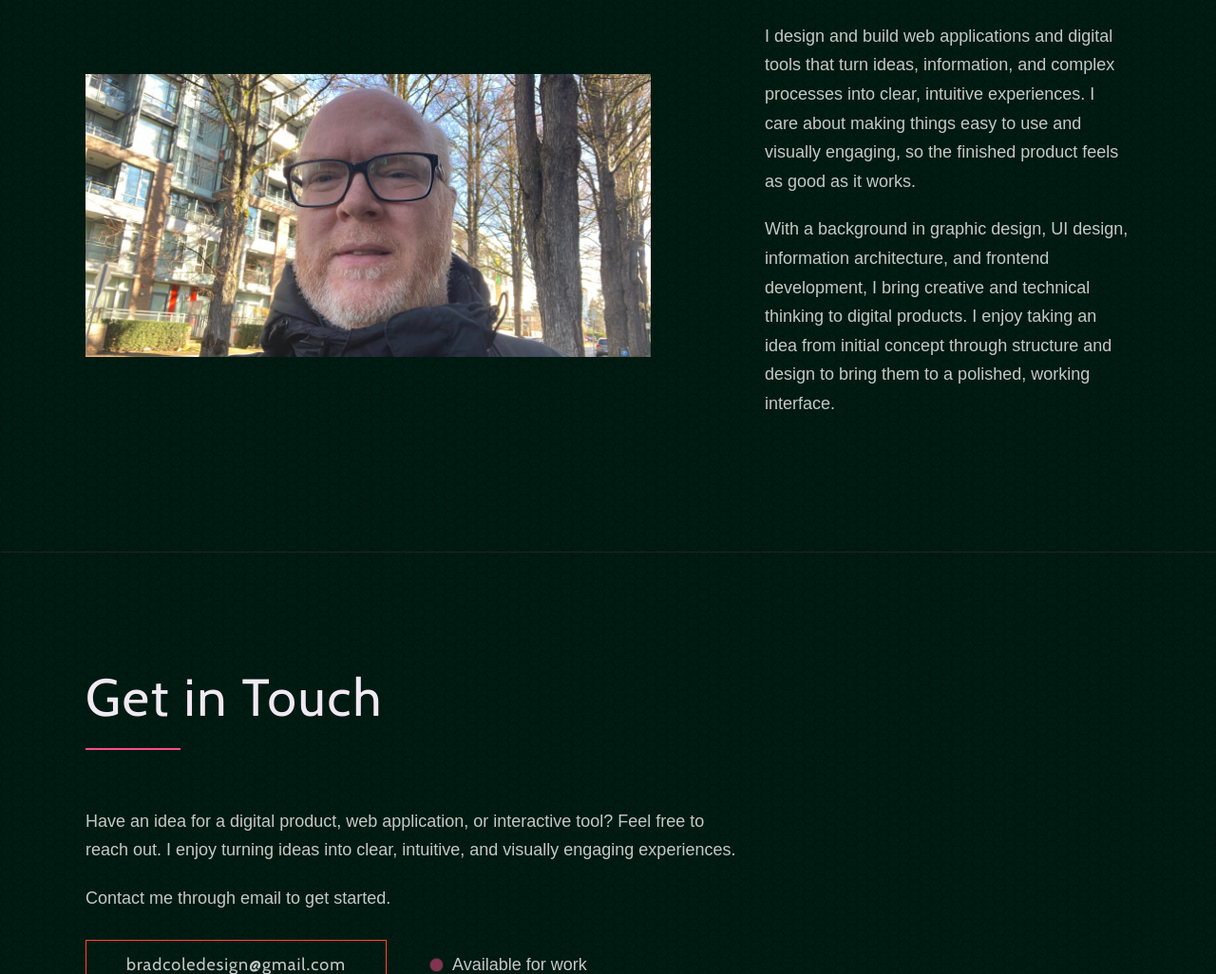
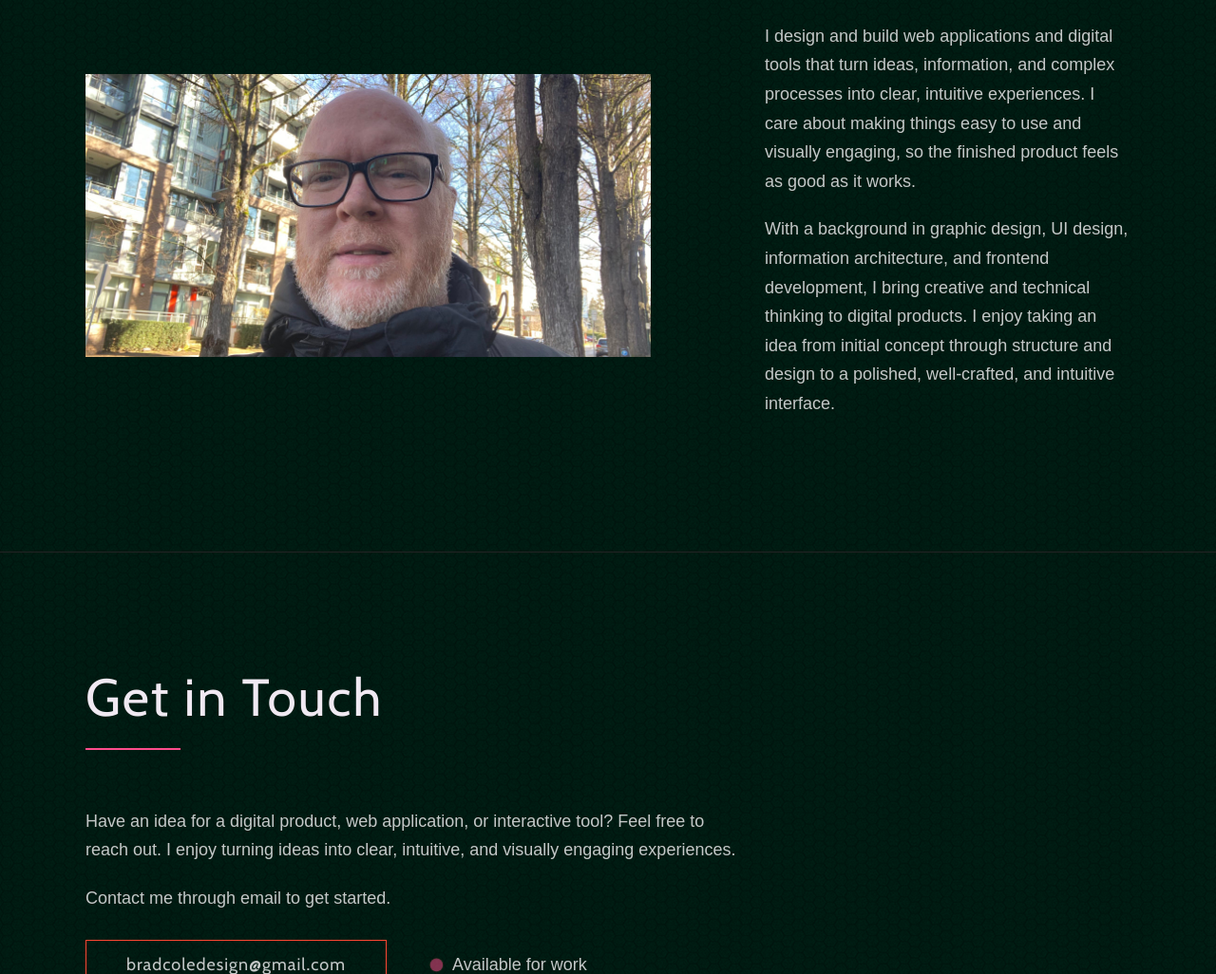
Before and after one commit to artwired/brads-dev-portfolio, a website built with Vite: page index.html in a window 1280 px wide. Shown: the part 3538-4564 px from the top of the page at 95% size. Built offline with nearby package versions, Linux system fonts and the light colour scheme; files whose address does not match are found by name.

Commit message:
Update index.html
adjusting the wording to more accurately reflect what I do

```diff
--- a/index.html
+++ b/index.html
@@ -267,8 +267,8 @@
                 With a background in graphic design, UI design, information
                 architecture, and frontend development, I bring creative and
                 technical thinking to digital products. I enjoy taking an idea
-                from initial concept through structure and design to bring them
-                to a polished, working interface.
+                from initial concept through structure and design to a polished,
+                well-crafted, and intuitive interface.
               </p>
             </div>
 
```
